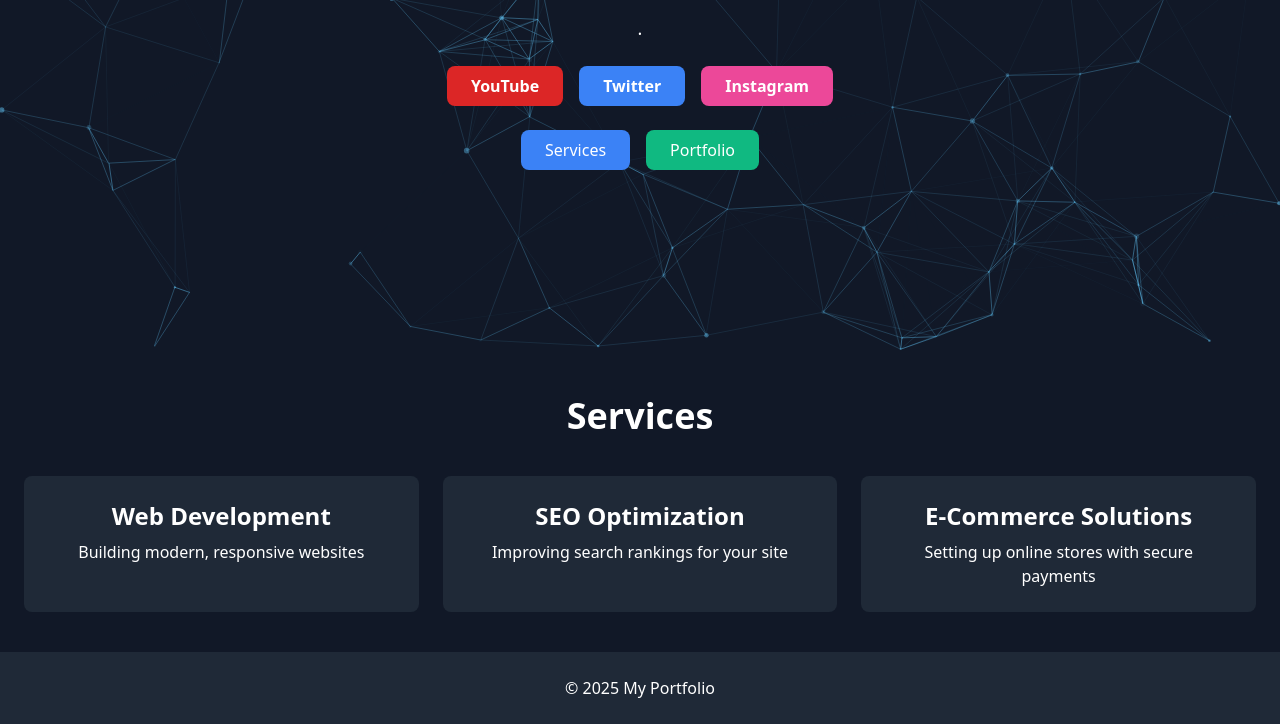
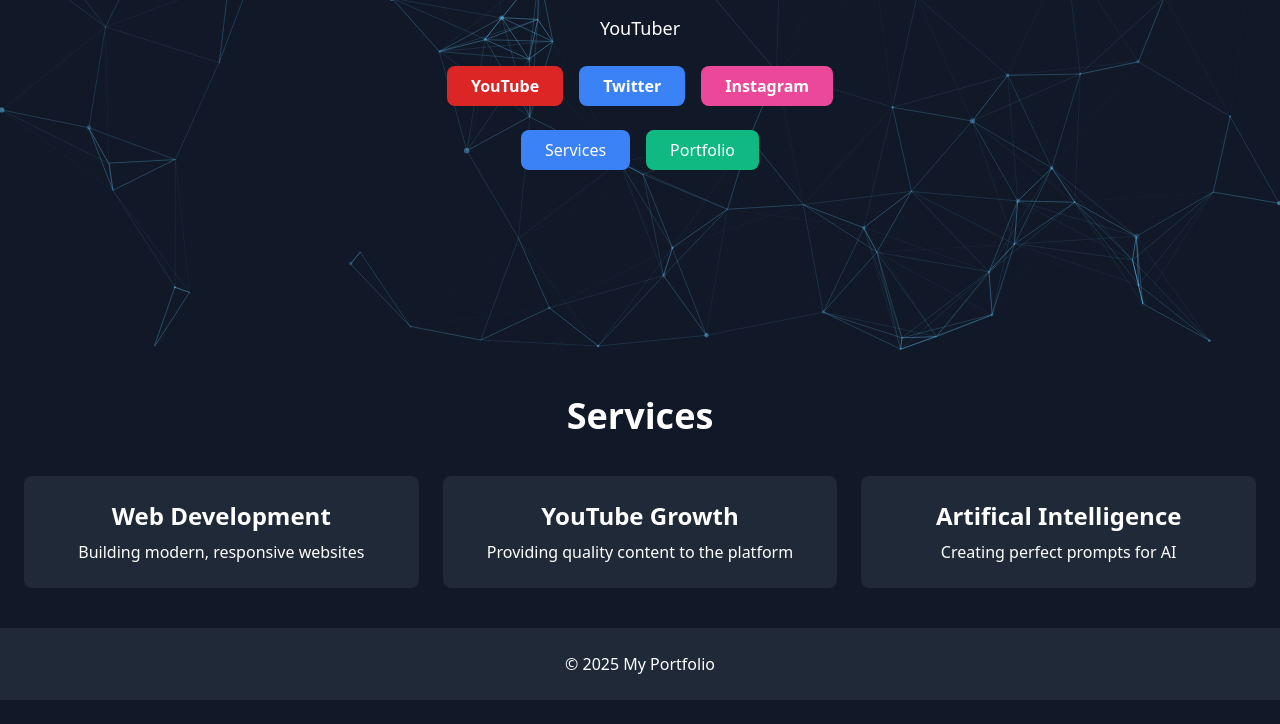
Before and after one commit to ytduper/duper.github.io, a plain HTML site: page index.html in a window 1280 px wide. Shown: the part 444-1168 px from the top of the page. After the commit the page ends 1144 px from the top, so only its background shows below. Drawn offline with nearby package versions, Linux system fonts and the light colour scheme.

Commit message:
Update index.html

```diff
--- a/index.html
+++ b/index.html
@@ -35,7 +35,7 @@
     <section id="home" class="h-screen flex flex-col justify-center items-center text-center space-y-6">
         <img src="profile.jpg" alt="Profile Picture" class="w-40 h-40 rounded-full mb-4">
         <h1 class="text-5xl font-bold">Duper</h1>
-        <p class="text-lg">.</p>
+        <p class="text-lg">YouTuber</p>
 
         <!-- Social Media Buttons -->
         <div class="mt-2 flex space-x-4">
@@ -66,12 +66,12 @@
                 <p class="mt-2">Building modern, responsive websites</p>
             </div>
             <div class="bg-gray-800 p-6 rounded-lg text-center">
-                <h3 class="text-2xl font-semibold">SEO Optimization</h3>
-                <p class="mt-2">Improving search rankings for your site</p>
+                <h3 class="text-2xl font-semibold">YouTube Growth</h3>
+                <p class="mt-2">Providing quality content to the platform</p>
             </div>
             <div class="bg-gray-800 p-6 rounded-lg text-center">
-                <h3 class="text-2xl font-semibold">E-Commerce Solutions</h3>
-                <p class="mt-2">Setting up online stores with secure payments</p>
+                <h3 class="text-2xl font-semibold">Artifical Intelligence</h3>
+                <p class="mt-2">Creating perfect prompts for AI</p>
             </div>
         </div>
     </section>
```
